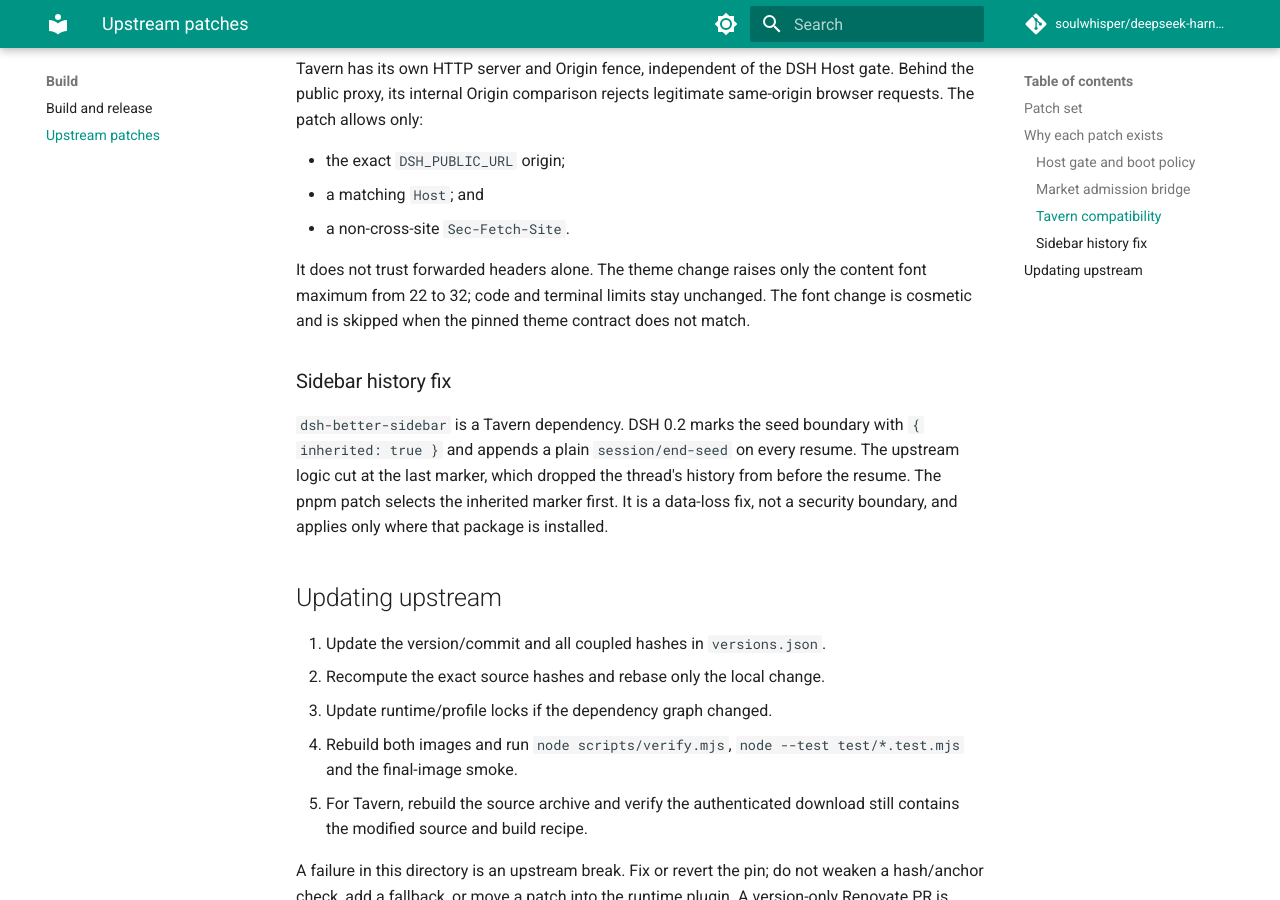
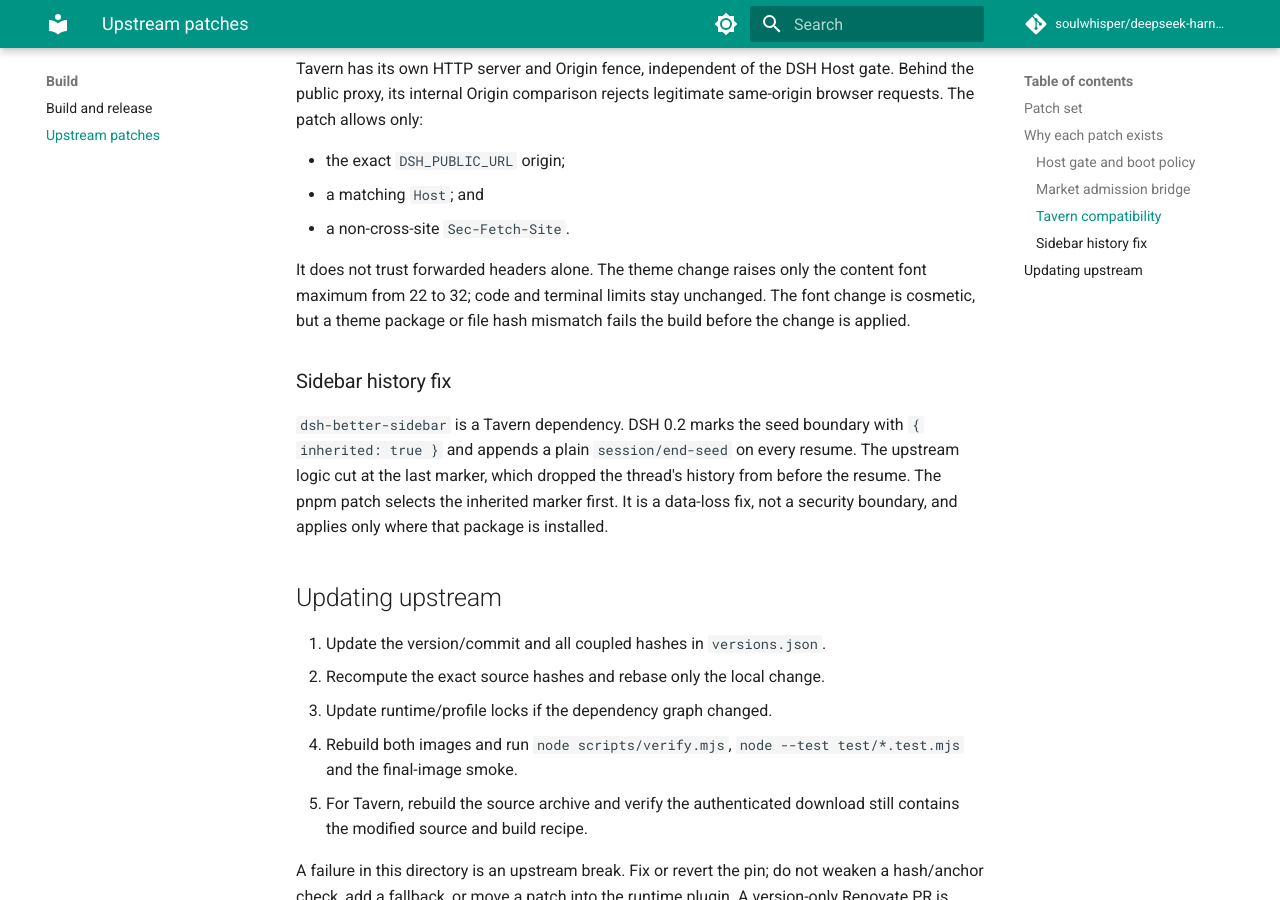
Before and after one commit to soulwhisper/deepseek-harness-container, an MkDocs documentation site: the page built from docs/patches.md, in a window 1280 px wide and 900 px high, scrolled down 1666 px. Built offline with MkDocs 1.6.1 and Material for MkDocs 9.7.7, drawn with Linux system fonts in a browser that asks for light colours; comment, search, counter and statistics services are not loaded.

Commit message:
fix: address CodeRabbit docs findings

```diff
--- a/docs/patches.md
+++ b/docs/patches.md
@@ -58,8 +58,8 @@ same-origin browser requests. The patch allows only:
 
 It does not trust forwarded headers alone. The theme change raises only the
 content font maximum from 22 to 32; code and terminal limits stay unchanged. The
-font change is cosmetic and is skipped when the pinned theme contract does not
-match.
+font change is cosmetic, but a theme package or file hash mismatch fails the
+build before the change is applied.
 
 ### Sidebar history fix
 
```
Also changed, not shown: 1 other file.
